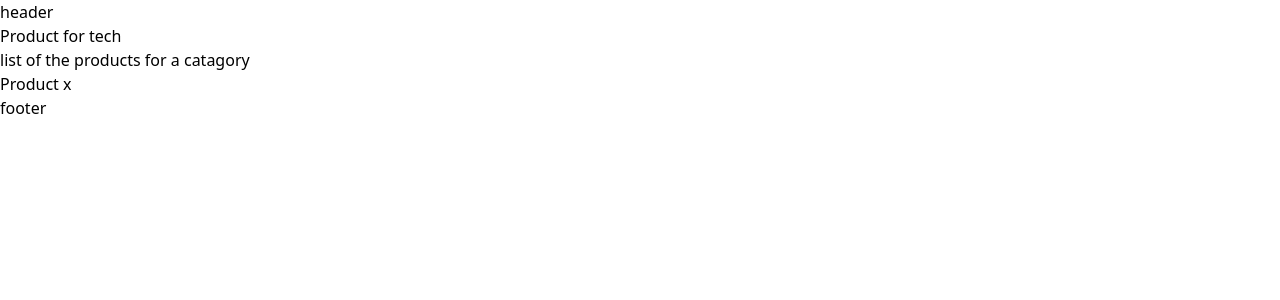
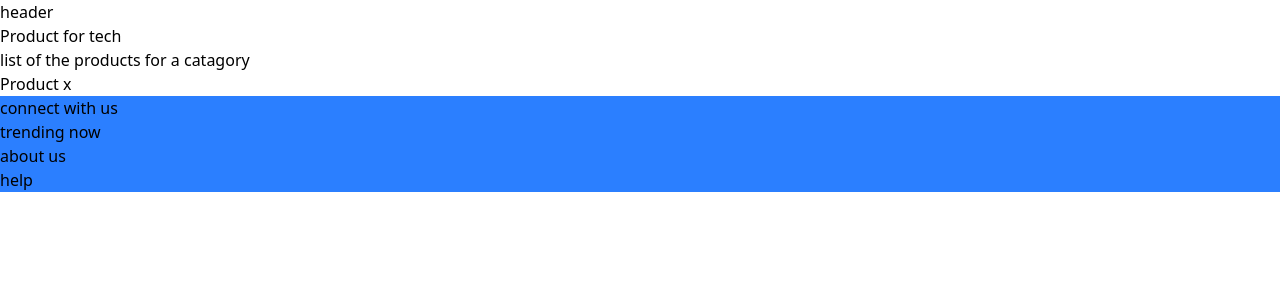
Before and after one commit to shkms11/product-catalog, a React (Vite) app: page / in a window 1280 px wide. Shown: the top 300 px of the page. Built offline with nearby package versions, Linux system fonts and the light colour scheme.

Commit message:
update contents of footer

```diff
--- a/src/components/Footer.tsx
+++ b/src/components/Footer.tsx
@@ -1,7 +1,11 @@
+import "./Footer.css";
 function Footer() {
     return (
-        <div>
-            <h1>footer</h1>
+        <div className="bg-blue-500 flex-column">
+            <h1>connect with us</h1>
+            <h1>trending now</h1>
+            <h1>about us</h1>
+            <h1>help</h1>
         </div>
     );
 }
```
